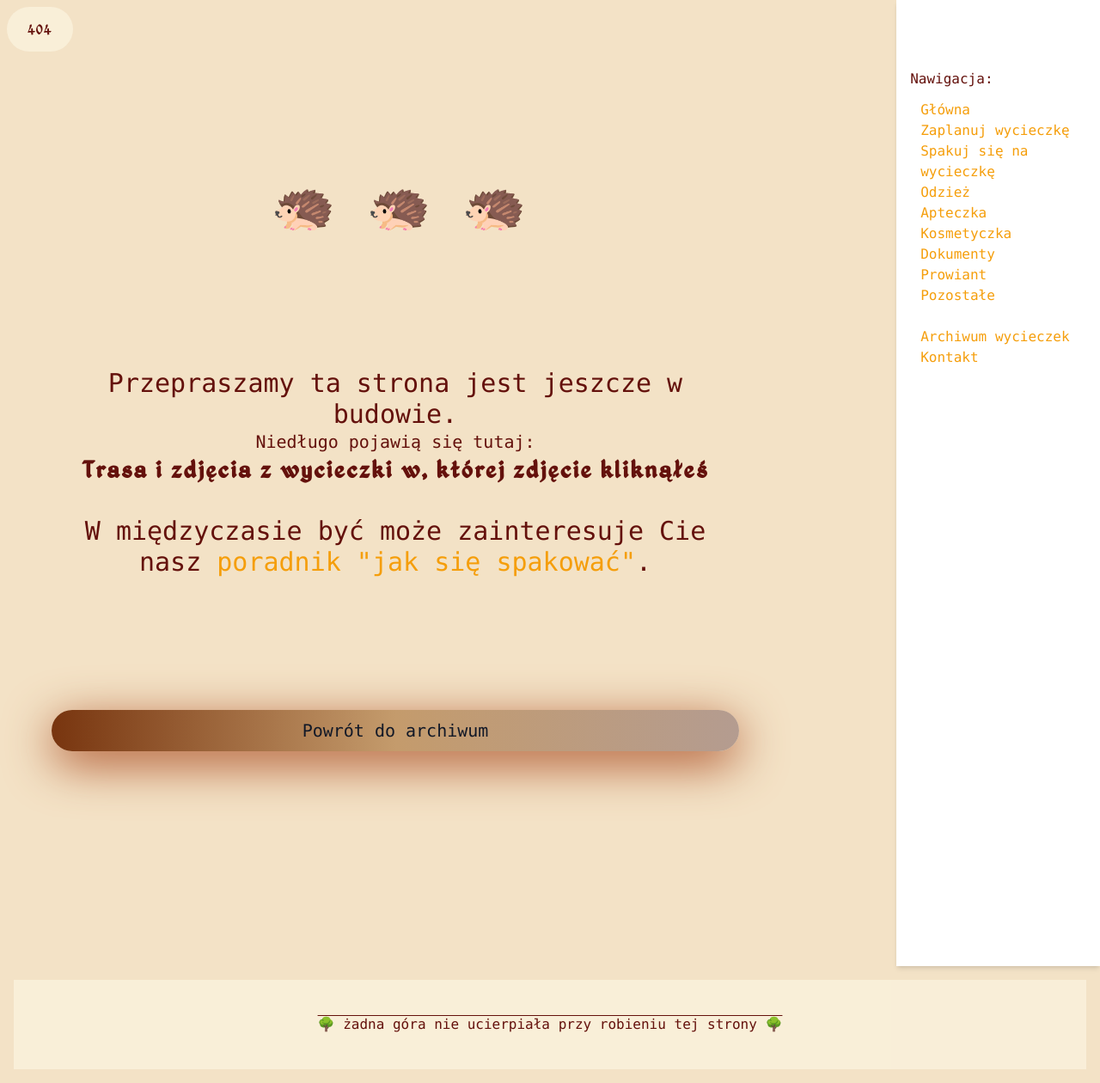
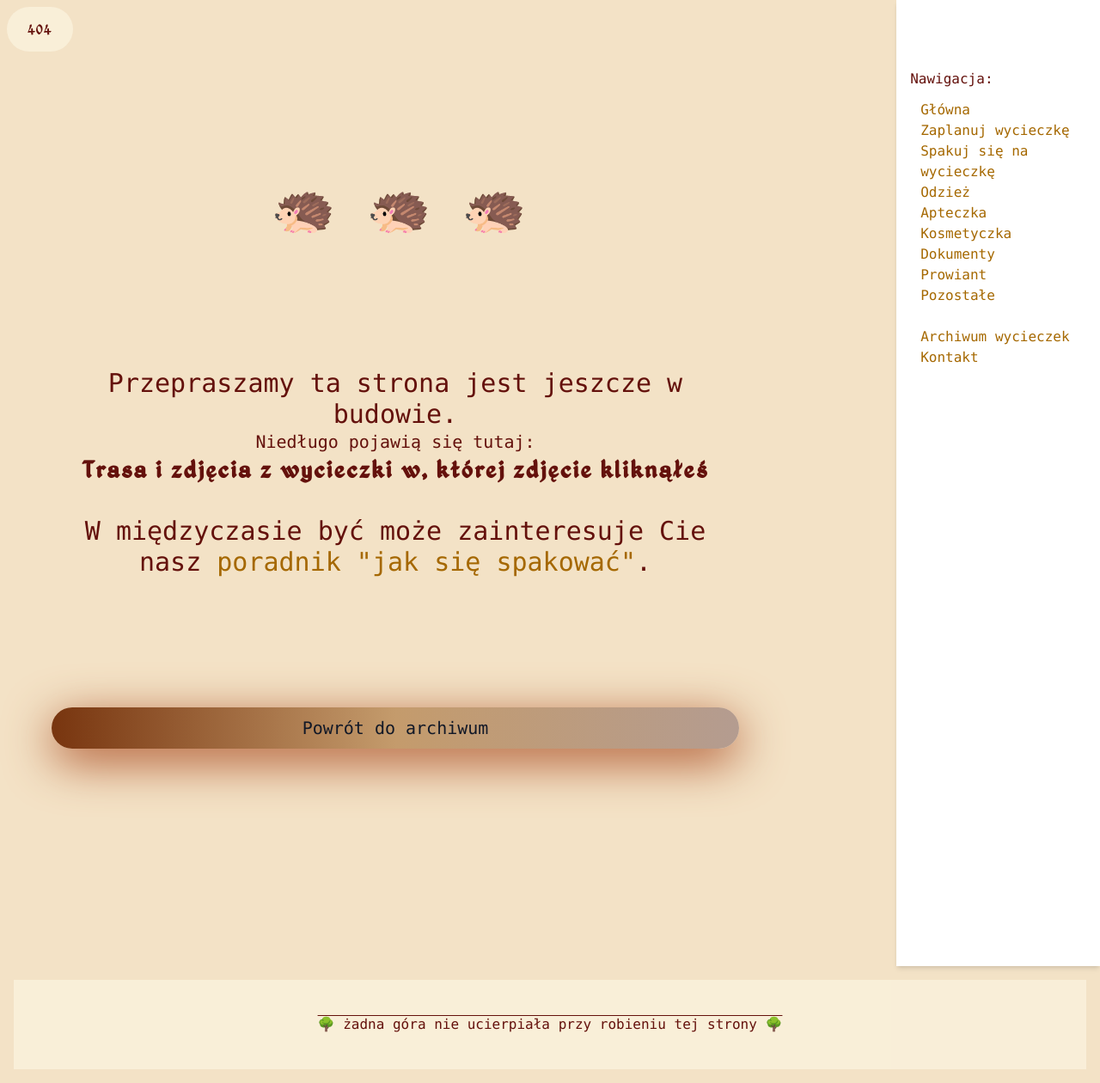
Before and after one commit to kama-pa-go/KGprojects, a Jekyll site: the page built from budowa.md, in a window 1280 px wide. Shown: the whole page at 86% size. Built offline with Jekyll 4.4.1, drawn with Linux system fonts in a browser that asks for light colours.

Commit message:
Your commit message here

```diff
--- a/assets/output.css
+++ b/assets/output.css
@@ -944,6 +944,9 @@
   .justify-items-stretch {
     justify-items: stretch;
   }
+  .gap-1 {
+    gap: calc(var(--spacing) * 1);
+  }
   .gap-3 {
     gap: calc(var(--spacing) * 3);
   }
@@ -2286,13 +2289,13 @@ h1, h2, h3 {
   box-shadow: 0 0 0 4px rgba(248, 113, 113, 0.7);
 }
 a {
-  color: rgb(245 158 11);
+  color: rgb(165, 104, 0);
 }
 a:hover {
   color: rgb(251 191 36);
 }
 a:visited {
-  color: rgb(212, 159, 23);
+  color: rgb(73, 65, 44);
 }
 @property --tw-border-spacing-x {
   syntax: "<length>";
--- a/assets/styles.css
+++ b/assets/styles.css
@@ -82,11 +82,11 @@ h1, h2, h3 {
 }
 
 a {
-    color: rgb(245 158 11);
+    color: rgb(165, 104, 0);
 }
 a:hover {
     color: rgb(251 191 36);
 }
 a:visited {
-  color: rgb(212, 159, 23);
+  color: rgb(73, 65, 44);
 }
--- a/budowa.md
+++ b/budowa.md
@@ -2,7 +2,7 @@
 layout: default1
 title: 404
 ---
-<div class="grid items-center grid-rows-3 justify-center gap-3 h-screen m-5 max-w-[800px]">
+<div class="grid items-center grid-rows-3 justify-center gap-1 h-screen m-5 max-w-[800px]">
     <div class="center animate-bounce text-5xl sm:text-6xl m-1 text-center w-full">🦔 🦔 🦔</div>
     <div class="text-2xl sm:text-3xl text-center"> Przepraszamy ta strona jest jeszcze w budowie.
         <p class="text-xl">Niedługo pojawią się tutaj:</p>
```
